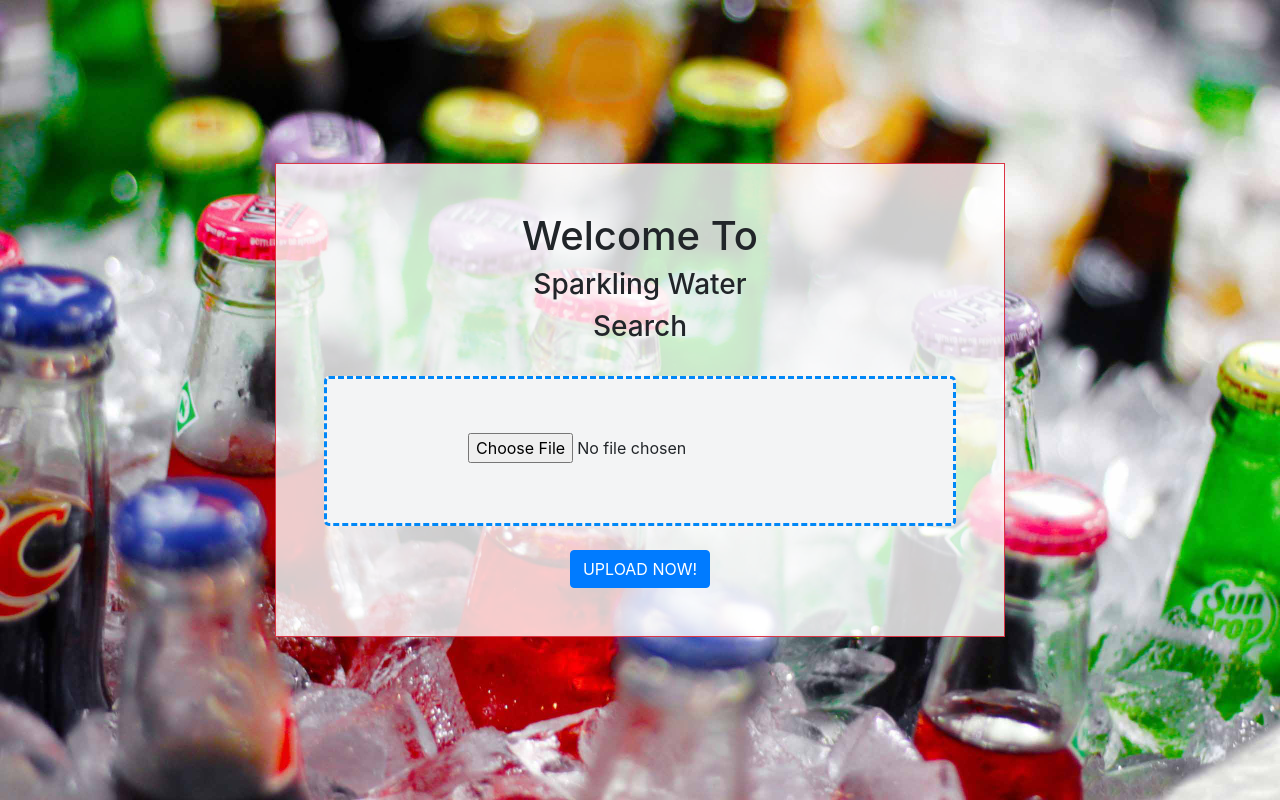
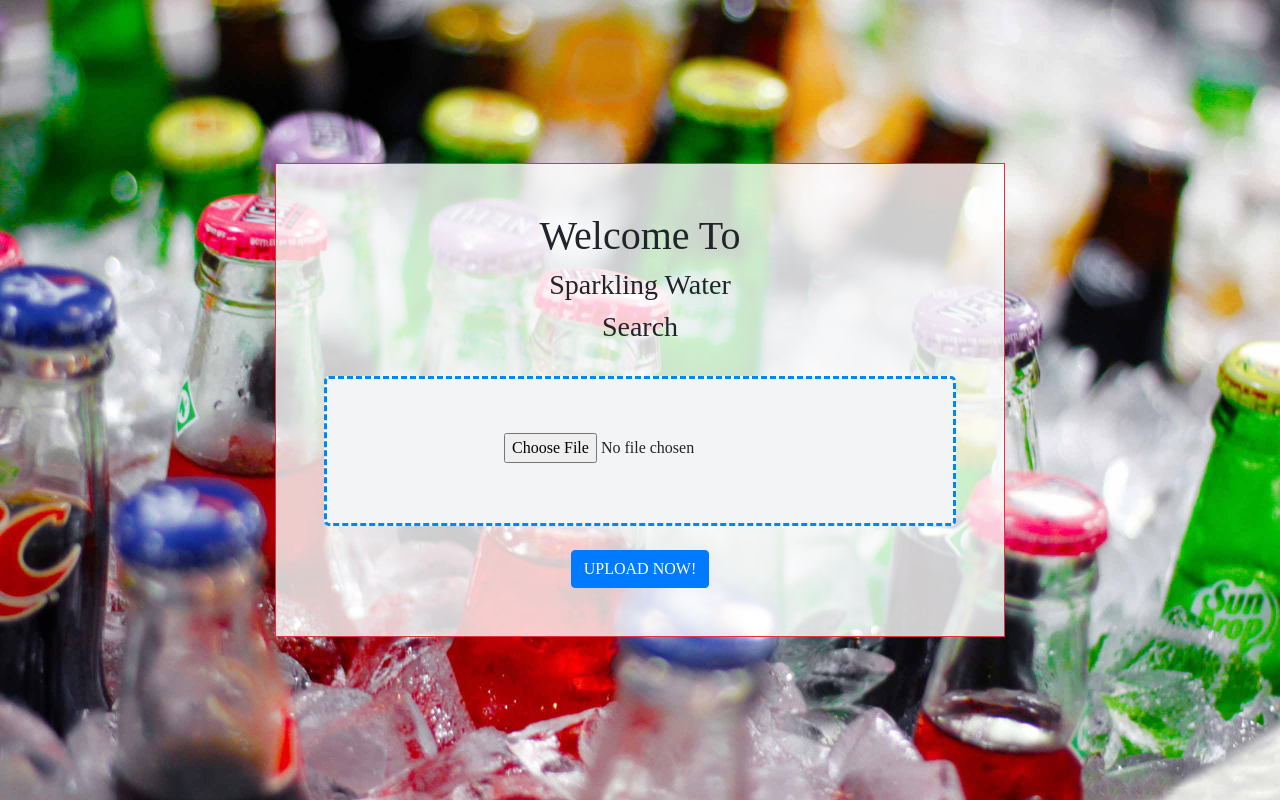
Before and after one commit to feemas12/sparkling_water_search, a PHP site: page / in a window 1280 px wide. Run offline with PHP 8.4, Linux system fonts and the light colour scheme; some web fonts are replaced.

Commit message:
Edit file detail

```diff
--- a/index.php
+++ b/index.php
@@ -34,6 +34,19 @@
             font-size: 16px;
             font-weight: bold;
         }
+		@font-face {
+		  font-family: "FontAwesome";
+		  src: url("font/fontawesome-webfont.eot"); /* IE9 Compat Modes */
+		  src: url("font/fontawesome-webfont?#iefix") format("embedded-opentype"), /* IE6-IE8 */
+			url("font/fontawesome-webfont.ttf") format("truetype"), /* Safari, Android, iOS */
+			url("font/fontawesome-webfont.woff") format("woff"), /* Modern Browsers */
+			url("font/fontawesome-webfont.woff2") format("woff2"); /* Modern Browsers */
+			font-weight: normal;
+			font-style: normal;
+		}
+		*{
+			font-family:"FontAwesome";
+		}
         </style>
     </head>
     <body>
@@ -76,35 +89,25 @@
                @copy($_FILES["fileToUpload"]["tmp_name"], $target_dir."upload.jpg");
                $ImageFilter = "java -cp weka.jar;imageFilters.jar;lire.jar weka.filters.unsupervised.instance.imagefilter.SimpleColorHistogramFilter -i test.arff -D temp -o temp\data.arff";
                exec($ImageFilter);
-               $RemoveString = "java -cp weka.jar weka.filters.unsupervised.attribute.RemoveType -T string -i temp\data.arff -o temp\RemoveString.arff";
+               $RemoveString = "java -cp weka.jar weka.filters.unsupervised.attribute.RemoveType -T string -i temp//data.arff -o temp//RemoveString.arff";
                exec($RemoveString);
-               $Prediction = "java -cp weka.jar weka.classifiers.trees.RandomForest -T temp\RemoveString.arff -l model.model -p 0";
+               $Prediction = "java -cp weka.jar weka.classifiers.trees.RandomForest -T temp//RemoveString.arff -l model.model -p 0";
                exec($Prediction, $output);
                if (!empty($output)) {
                    preg_match('#[[:alpha:]]+#', $output[5], $output);
                    if ($output[0] != "") {
                        if ($output[0] == "cola") {
-                           $Imgname = "train/cola_01.jpg";
-                           $Name = "Cola";
                            $Link  = "link/cola.php";
                        } elseif ($output[0] == "fruit") {
-                           $Imgname = "train/fruit_01.jpg";
-                           $Name = "Fruit (น้ำเขียว)";
                            $Link  = "link/fruit.php";
                        } elseif ($output[0] == "lemon") {
-                           $Imgname = "train/lemon_01.jpg";
-                           $Name = "Lemon (สไปร์ท)";
                            $Link  = "link/lemon.php";
                        } elseif ($output[0] == "orange") {
-                           $Imgname = "train/orange_01.jpg";
-                           $Name = "Oranges (น้ำส้ม)";
                            $Link  = "link/orange.php";
                        } elseif ($output[0] == "strawberry") {
-                           $Imgname = "train/strawberry_01.jpg";
-                           $Name = "Strawberry (น้ำแดง)";
                            $Link  = "link/strawberry.php";
                        }
-                       header('Location:'.$Link);
+						header('location:'.$Link);
                    }
                }
            }
--- a/link/cola.php
+++ b/link/cola.php
@@ -7,7 +7,7 @@
             crossorigin="anonymous">
         <title>Sparkling Water Search</title>
         <style>
-            html,
+        html,
             body {
                 background: url(../img/bg.jpg) no-repeat center center fixed;
                 -webkit-background-size: cover;
@@ -55,6 +55,7 @@
                                </div>
                              </div>
                              <hr>
+							<h4>Cola (โคล่า) </h4>
                             </div>
                         </div>
                     </div>
--- a/link/fruit.php
+++ b/link/fruit.php
@@ -55,6 +55,7 @@
                                </div>
                              </div>
                              <hr>
+							 <h4>Fruit (น้ำเขียว) </h4>
                             </div>
                         </div>
                     </div>
--- a/link/lemon.php
+++ b/link/lemon.php
@@ -55,6 +55,7 @@
                                </div>
                              </div>
                              <hr>
+							 <h4>Fruit (น้ำเขียว)</h4>
                             </div>
                         </div>
                     </div>
--- a/link/orange.php
+++ b/link/orange.php
@@ -55,6 +55,7 @@
                                </div>
                              </div>
                              <hr>
+							<h4>Oranges (น้ำส้ม)"</h4>
                             </div>
                         </div>
                     </div>
--- a/link/strawberry.php
+++ b/link/strawberry.php
@@ -43,7 +43,7 @@
                     <div class="col-8 mx-auto">
                         <div class="border border-danger" >
                             <div class=" text-center my-auto p-5" style="background-color:rgba(255, 255, 255, 0.8); ">
-                              <h1>ผลเปรียบเทียบ</h1>
+                            <h1>ผลเปรียบเทียบ</h1>
                             <div class="row ">
                               <div class ="col-5 mx-auto ">
                                <img src="../temp/upload.jpg" class="img-fluid border border-danger"  style="height:300px;width:220px">
@@ -55,6 +55,7 @@
                                </div>
                              </div>
                              <hr>
+							<h4> Strawberry (น้ำแดง) </h4>
                             </div>
                         </div>
                     </div>
```
Also changed, not shown: 3 other files.
